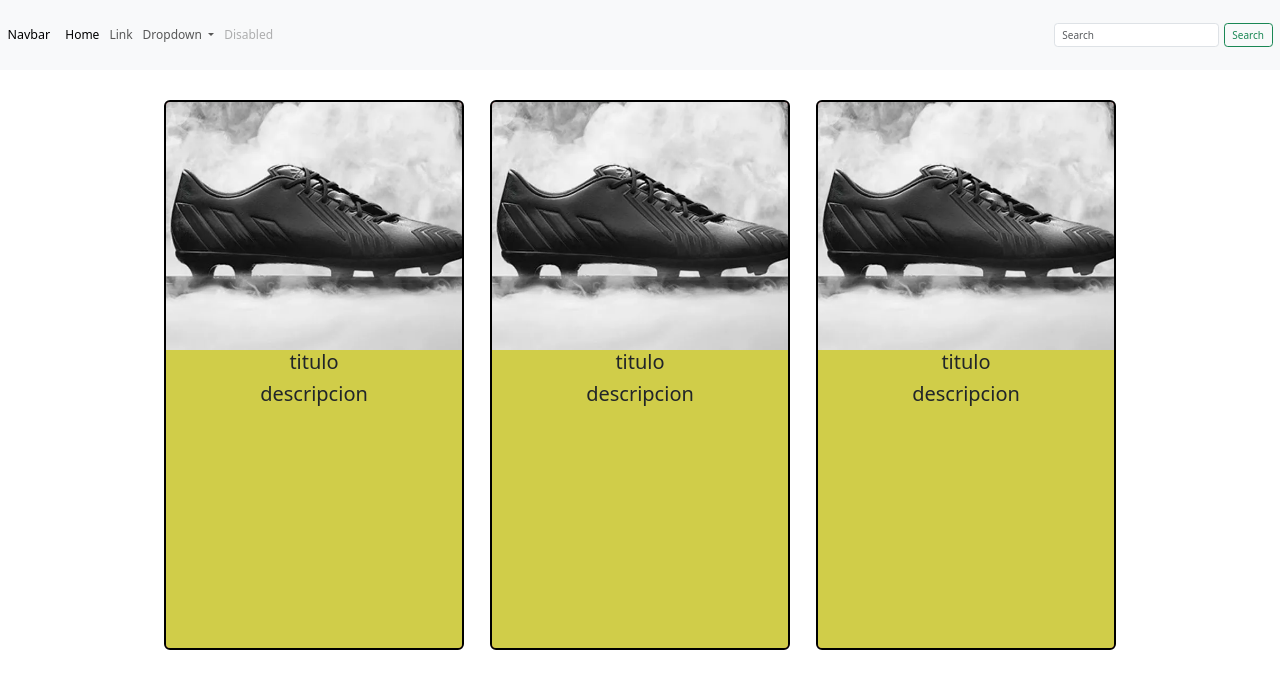
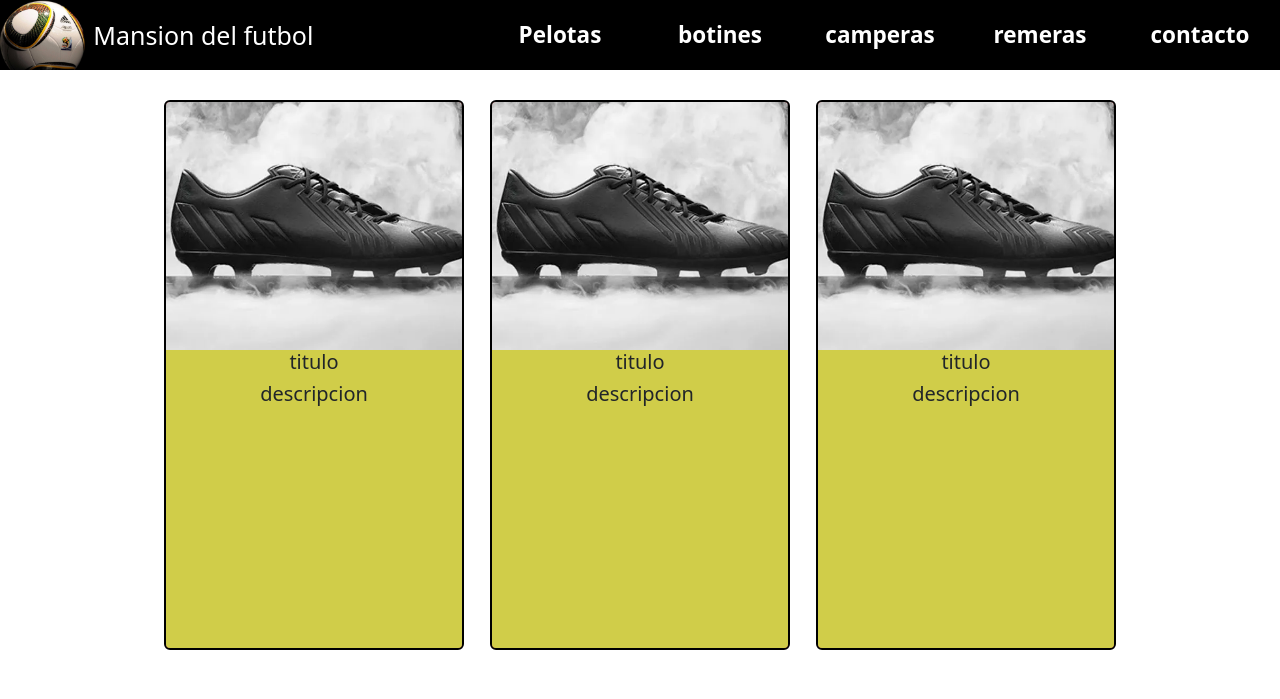
Before and after one commit to fabriziogarcia1/PreEntrega2-Garcia, a plain HTML site: page index.html in a window 1280 px wide. Shown: the top 699 px of the page. Drawn offline with nearby package versions, Linux system fonts and the light colour scheme.

Commit message:
header se posiciona mal en vista movile index

```diff
--- a/index.html
+++ b/index.html
@@ -20,42 +20,51 @@
 </head>
 <body>
 <header>
-    <nav class="navbar navbar-expand-lg bg-light">
-        <div class="container-fluid">
-          <a class="navbar-brand" href="#">Navbar</a>
-          <button class="navbar-toggler" type="button" data-bs-toggle="collapse" data-bs-target="#navbarSupportedContent" aria-controls="navbarSupportedContent" aria-expanded="false" aria-label="Toggle navigation">
-            <span class="navbar-toggler-icon"></span>
-          </button>
-          <div class="collapse navbar-collapse" id="navbarSupportedContent">
-            <ul class="navbar-nav me-auto mb-2 mb-lg-0">
-              <li class="nav-item">
-                <a class="nav-link active" aria-current="page" href="#">Home</a>
-              </li>
-              <li class="nav-item">
-                <a class="nav-link" href="#">Link</a>
-              </li>
-              <li class="nav-item dropdown">
-                <a class="nav-link dropdown-toggle" href="#" role="button" data-bs-toggle="dropdown" aria-expanded="false">
-                  Dropdown
-                </a>
-                <ul class="dropdown-menu">
-                  <li><a class="dropdown-item" href="#">Action</a></li>
-                  <li><a class="dropdown-item" href="#">Another action</a></li>
-                  <li><hr class="dropdown-divider"></li>
-                  <li><a class="dropdown-item" href="#">Something else here</a></li>
-                </ul>
-              </li>
-              <li class="nav-item">
-                <a class="nav-link disabled">Disabled</a>
-              </li>
-            </ul>
-            <form class="d-flex" role="search">
-              <input class="form-control me-2" type="search" placeholder="Search" aria-label="Search">
-              <button class="btn btn-outline-success" type="submit">Search</button>
-            </form>
-          </div>
+    <nav>
+        <div class="grid_header">
+            <div class="logo_h1">
+            <a href="">
+                <img src="imagenes/jabu,jpg.jpg" class="logo" alt="">
+            </a>
+            <a href="">
+                <h1>Mansion del futbol</h1>
+            </a>
+            </div>
+            <div class="paginas_">
+            <a class="line_70" href="paginas/pelotas.html">
+                <button>
+                    <span class="box">
+                    Pelotas
+                    </span>
+                </button></a>
+            <a class="line_70" href="paginas/botines.html">
+                <button>
+                    <span class="box">
+                    botines
+                    </span>
+                </button></a>
+            <a class="line_70" href="paginas/camperas.html">
+                <button>
+                    <span class="box">
+                    camperas
+                    </span>
+                </button></a>
+            <a class="line_70" href="paginas/remeras.html">
+                <button>
+                <span class="box">
+                remeras
+                </span>
+            </button></a>
+            <a class="line_70" href="paginas/contacto.html">
+                <button>
+                    <span class="box">
+                    contacto
+                    </span>
+                </button></a>
+
+            </div>
         </div>
-      </nav>
+    </nav>
 </header>
     <!-- aca van las cards con articulos mas relevantes-->
 <main>
```
